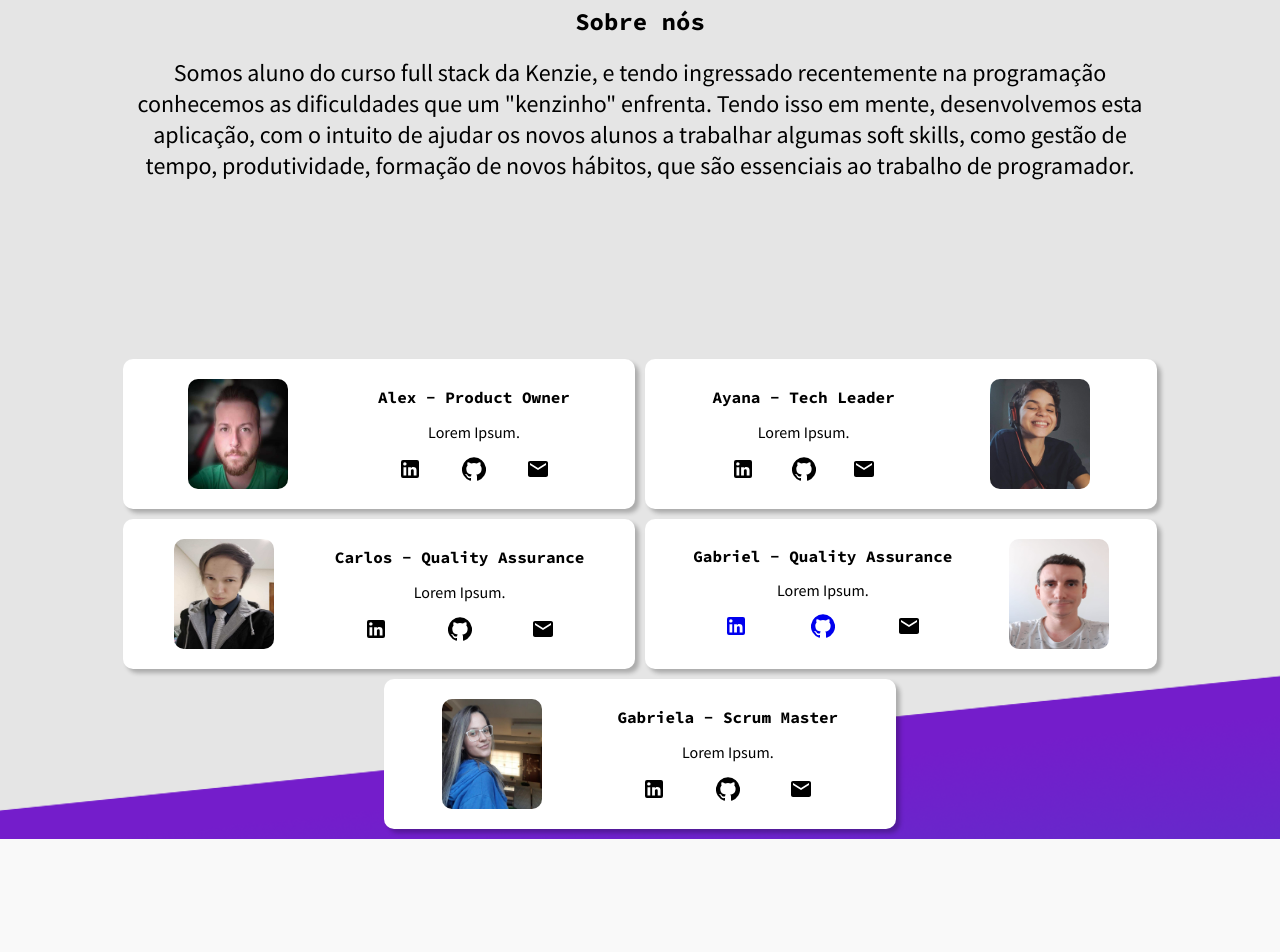
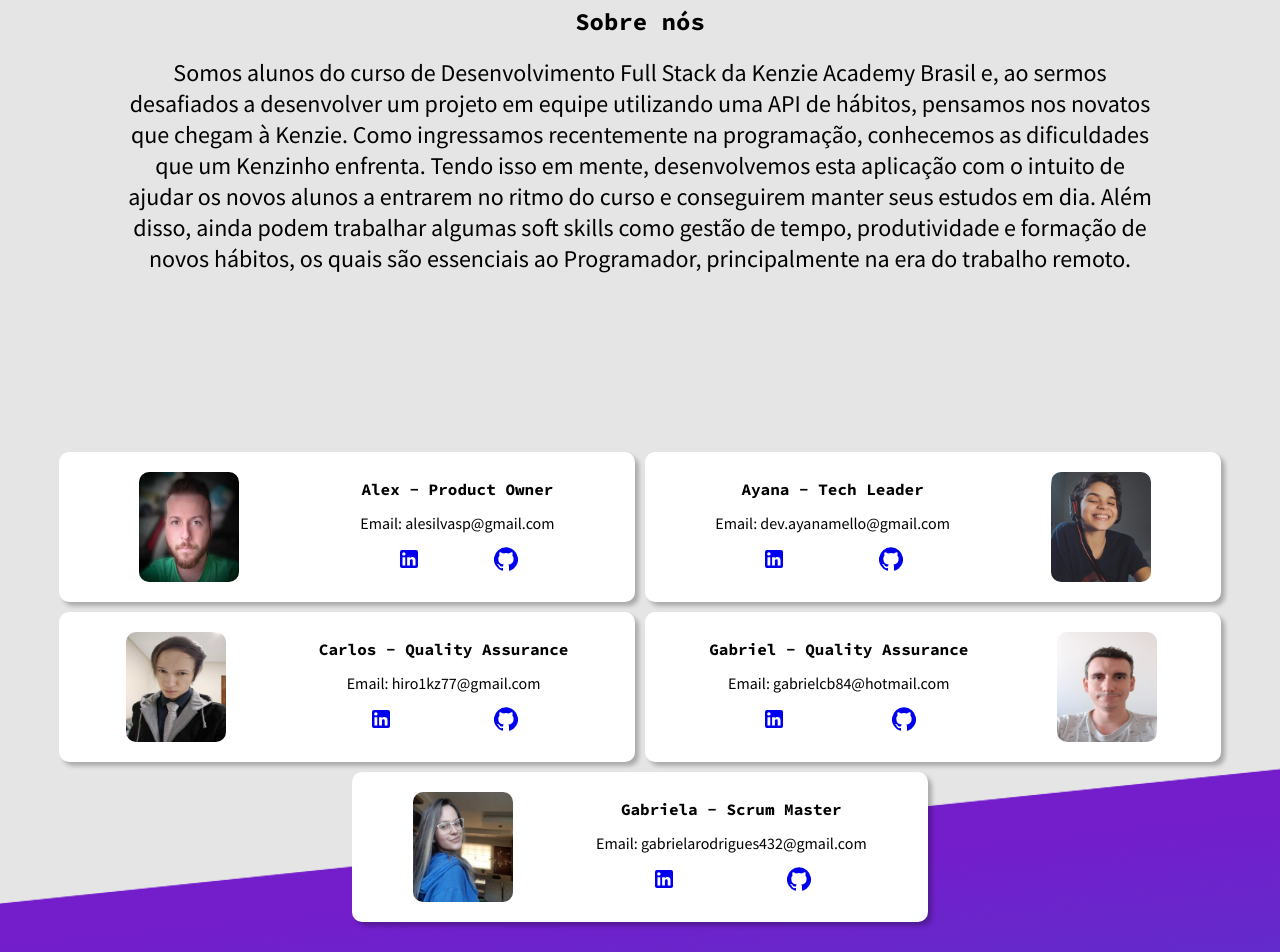
Before and after one commit to ayamello/kenzinhos-approved, a React (Create React App) app: page / in a window 1280 px wide. Shown: the part 922-1874 px from the top of the page. Before the commit the page ends 1761 px from the top, so only its background shows below. Built offline with nearby package versions, Linux system fonts and the light colour scheme; no server answers.

Commit message:
style(minor fixes): minor fixes to details

```diff
--- a/src/Pages/Home/index.js
+++ b/src/Pages/Home/index.js
@@ -7,7 +7,6 @@ import goals from '../../Assets/Img/metas.png';
 import logo from '../../Assets/Img/logo.png';
 import LinkedInIcon from '@material-ui/icons/LinkedIn';
 import GitHubIcon from '@material-ui/icons/GitHub';
-import EmailIcon from '@material-ui/icons/Email';
 import Alex from '../../Assets/Img/Alex.jpeg';
 import Gabriel from '../../Assets/Img/Gabriel.jpeg';
 import Ayana from '../../Assets/Img/Ayana.jpg';
@@ -93,12 +92,16 @@ const Home = () => {
           Sobre nós
         </h4>
         <p>
-          Somos aluno do curso full stack da Kenzie, e tendo ingressado
-          recentemente na programação conhecemos as dificuldades que um
-          "kenzinho" enfrenta. Tendo isso em mente, desenvolvemos esta
-          aplicação, com o intuito de ajudar os novos alunos a trabalhar
-          algumas soft skills, como gestão de tempo, produtividade, formação
-          de novos hábitos, que são essenciais ao trabalho de programador.
+        Somos alunos do curso de Desenvolvimento Full Stack da Kenzie Academy
+        Brasil e, ao sermos desafiados a desenvolver um projeto em equipe
+        utilizando uma API de hábitos, pensamos nos novatos que chegam à Kenzie.
+        Como ingressamos recentemente na programação, conhecemos as dificuldades
+        que um Kenzinho enfrenta. Tendo isso em mente, desenvolvemos esta aplicação
+        com o intuito de ajudar os novos alunos a entrarem no ritmo do curso e
+        conseguirem manter seus estudos em dia. Além disso, ainda podem trabalhar
+        algumas soft skills como gestão de tempo, produtividade e formação de novos
+        hábitos, os quais são essenciais ao Programador, principalmente na era do
+        trabalho remoto.
         </p>
       </History>
       <AboutCardsContainer id='bottom'>
@@ -106,24 +109,28 @@ const Home = () => {
             <img src={Alex} alt="Alex"/>
             <CardsInfo>
               <h4>Alex - Product Owner</h4>
-              <p>Lorem Ipsum.
-              </p>
+              <p>Email: alesilvasp@gmail.com</p>
               <IconsNav>
+                <a href='https://www.linkedin.com/in/alex-silva-2b1aaa202/'>
                   <LinkedInIcon/>
+                </a>
+                <a href='https://github.com/alesilvasp'>
                   <GitHubIcon/>
-                <EmailIcon/>
+                </a>
               </IconsNav>
             </CardsInfo>
           </AboutCards>
           <AboutCards>
             <CardsInfo>
               <h4>Ayana - Tech Leader</h4>
-              <p>Lorem Ipsum.
-              </p>
+              <p>Email: dev.ayanamello@gmail.com</p>
               <IconsNav>
+                <a href='https://www.linkedin.com/in/ayana-mello/'>
                   <LinkedInIcon/>
+                </a>
+                <a href='https://github.com/ayanamello'>
                   <GitHubIcon/>
-                <EmailIcon/>
+                </a>
               </IconsNav>
             </CardsInfo>
             <img src={Ayana} alt="Ayana"/>
@@ -132,24 +139,28 @@ const Home = () => {
             <img src={Carlos} alt="Imagem de usuário"/>
             <CardsInfo>
               <h4>Carlos - Quality Assurance</h4>
-              <p>Lorem Ipsum.
-              </p>
+              <p>Email: hiro1kz77@gmail.com</p>
               <IconsNav>
+                <a href='https://www.linkedin.com/in/carlos-lima-773337215/'>
                   <LinkedInIcon/>
+                </a>
+                <a href='https://www.linkedin.com/in/carlos-lima-773337215/'>
                   <GitHubIcon/>
-                <EmailIcon/>
+                </a>
               </IconsNav>
             </CardsInfo>
           </AboutCards>
           <AboutCards>
             <CardsInfo>
               <h4>Gabriel - Quality Assurance</h4>
-              <p>Lorem Ipsum.
-              </p>
+              <p>Email: gabrielcb84@hotmail.com</p>
               <IconsNav>
-                <a href='https://www.linkedin.com/in/gabriel-bueno-11227a209/'><LinkedInIcon/></a>
-                <a href='https://github.com/GabrielBuenodev'><GitHubIcon/></a>
-                <EmailIcon/>
+                <a href='https://www.linkedin.com/in/gabriel-bueno-11227a209/'>
+                  <LinkedInIcon/>
+                </a>
+                <a href='https://github.com/GabrielBuenodev'>
+                  <GitHubIcon/>
+                </a>
               </IconsNav>
             </CardsInfo>
             <img src={Gabriel} alt="Gabriel"/>
@@ -158,12 +169,14 @@ const Home = () => {
             <img src={Gabriela} alt="Gabriela"/>
             <CardsInfo>
               <h4>Gabriela - Scrum Master</h4>
-              <p>Lorem Ipsum.
-              </p>
+              <p>Email: gabrielarodrigues432@gmail.com</p>
               <IconsNav>
-                <LinkedInIcon/>
-                <GitHubIcon/>
-                <EmailIcon/>
+              <a href="https://www.linkedin.com/in/gabriela-rodrigues-3aa382208/">
+                <LinkedInIcon />
+              </a>
+              <a href="https://github.com/gaavro">
+                <GitHubIcon />
+              </a>
               </IconsNav>
             </CardsInfo>
           </AboutCards>
--- a/src/Pages/Home/styles.js
+++ b/src/Pages/Home/styles.js
@@ -19,7 +19,6 @@ export const HomeContainer = styled.div`
 
         background: url(${backgroundDesktop});
         background-size: cover;
-
     }
 `;
 
@@ -68,7 +67,7 @@ export const HomeHeader = styled.header`
 export const BodyContainer = styled.div`
 
     width: 75%;
-    padding-top: 40%;
+    padding-top: 30%;
     padding-left: 5%;
 
     h1{
@@ -86,15 +85,14 @@ export const BodyContainer = styled.div`
 
     @media (min-width: 768px) {
 
-        padding-top: 18%;
+        padding-top: 16%;
         margin-left: 12%;
         width: 40%;
-
     }
 
     @media (min-width: 1024px){
 
-        padding-top: 14%;
+        padding-top: 12%;
 
         h1{
             font-size: 2rem;
@@ -105,7 +103,6 @@ export const BodyContainer = styled.div`
 export const HomeCardsContainer = styled.div`
 
     display: none;
-
 
     @media (min-width: 768px){
 
@@ -136,7 +133,6 @@ export const HomeCards = styled.div`
     flex-direction: column;
     justify-content: space-evenly;
     align-items: center;
-
 
     img{
         width: 60px;
@@ -171,7 +167,6 @@ export const ButtonWhite = styled.button`
         border: none;
         color: var(--blue-color);
         font-size: 1rem;
-
 `;
 
 export const ButtonPurple = styled.button`
@@ -183,7 +178,6 @@ export const ButtonPurple = styled.button`
         color: white;
         border: 1px solid white;
         font-size: 1rem;
-
 `;
 
 export const History = styled.div`
@@ -211,6 +205,7 @@ export const AboutCardsContainer = styled.div`
     background: none;
     margin-top: 50px;
     justify-content: center;
+    padding-bottom: 20px;
 
     @media (min-width: 768px){
 
@@ -224,7 +219,7 @@ export const AboutCardsContainer = styled.div`
 
 export const AboutCards = styled.div`
 
-    width: 225px;
+    width: 310px;
     background-color: white;
     border-radius: 10px;
     margin-bottom: 10px;
@@ -233,22 +228,19 @@ export const AboutCards = styled.div`
     display: flex;
     justify-content: space-around;
 
-
     img{
         width: 75px;
         border-radius: 10px;
-
     }
 
     @media (min-width: 768px){
 
-        width: 40%;
+        width: 45%;
         height: 150px;
 
         img{
         width: 100px;
         }
-
     }
 `;
 
@@ -257,7 +249,6 @@ export const CardsInfo = styled.div`
     display: flex;
     flex-direction: column;
     justify-content: space-around;
-
 `;
 
 export const IconsNav = styled.nav`
```
Lines whose indentation alone changed are shown as unchanged.
